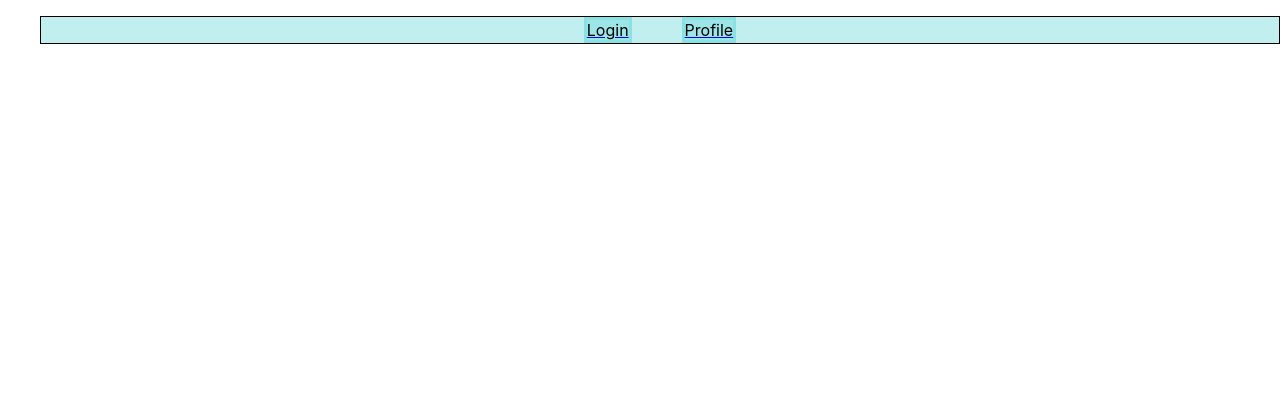
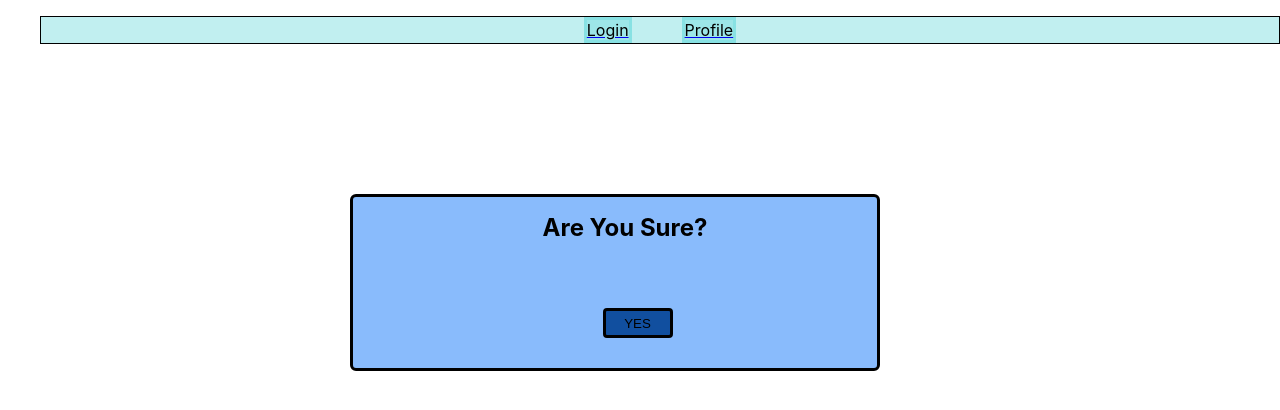
Before and after one commit to eswar7981/ExpenseTracker, a React (Create React App) app: page /logout in a window 1280 px wide. Shown: the top 410 px of the page. Built offline with nearby package versions, Linux system fonts and the light colour scheme.

Commit message:
added logout feature

```diff
--- a/src/App.js
+++ b/src/App.js
@@ -6,6 +6,7 @@ import Profile from './Components/Profile';
 import { Route,RouterProvider,Switch } from 'react-router-dom';
 import Navi from './Components/Navigation/Navi';
 import VerifyEmail from './Components/VerifyEmail';
+import LogOut from './Components/LogOut';
 
 function App() {
   return (
@@ -27,6 +28,9 @@ function App() {
   <Route path="/verifyemail">
     <VerifyEmail></VerifyEmail>
   </Route>
+  <Route path="/logout">
+    <LogOut></LogOut>
+  </Route>
   </>
   </Switch>
   </>
--- /dev/null
+++ b/src/Components/LogOut.css
@@ -0,0 +1,19 @@
+
+
+.titled{
+    margin-left: 20px;
+    margin-bottom: 50px;
+}
+
+
+.bts{
+    margin-left: 80px;
+}
+
+.bts button{
+    border:solid;
+    border-radius: 4px;
+    width: 70px;
+    height: 30px;
+    background-color:rgb(17, 79, 159);
+}
--- /dev/null
+++ b/src/Components/LogOut.js
@@ -0,0 +1,33 @@
+import React from 'react'
+import './LogOut.css'
+
+import {useHistory} from 'react-router-dom'
+const LogOut = () => {
+
+    const history=useHistory()
+
+
+    const logoutHandler=(e)=>{
+        e.preventDefault()
+        localStorage.removeItem('login')
+        history.replace('./login')
+    }
+  return (
+    <div>
+   <div className='box'>
+    <div className='titled'>
+        <h1>Are You Sure?</h1>
+    </div>
+    <div>
+        <form onSubmit={logoutHandler}>
+        <div className='bts'>
+            <button>YES</button>
+        </div>
+        </form>
+    </div>
+    </div>
+    </div>
+  )
+}
+
+export default LogOut
--- a/src/Components/Login.js
+++ b/src/Components/Login.js
@@ -1,7 +1,10 @@
 import React, { useState } from "react";
 import "./Login.css";
+import {useHistory} from 'react-router-dom'
+const Login = () => {
 
-const Login = () => {
+  const history=useHistory()
+
   const [details, setDetails] = useState({
     email: "",
     password: "",
@@ -12,7 +15,6 @@ const Login = () => {
   const dataHandler = (e) => {
     e.preventDefault();
 
-
     if (!login) {
       fetch(
         "https://identitytoolkit.googleapis.com/v1/accounts:signInWithPassword?key=AIzaSyAjGnWVeAziSlwIlc4VUJwIEJBZoibh8LE",
@@ -21,7 +23,7 @@ const Login = () => {
           body: JSON.stringify({
             email: details.email,
             password: details.password,
-              returnSecureToken:true,
+            returnSecureToken: true,
           }),
           headers: {
             "Content-Type": "application/json",
@@ -39,19 +41,16 @@ const Login = () => {
           }
         })
         .then((data) => {
-            localStorage.setItem('login',data.idToken)
+          localStorage.setItem("login", data.idToken);
           console.log(data.idToken);
-            alert("login Successful")
+          alert("login Successful");
+          history.replace('/profile')
         })
         .catch((err) => {
           alert("Authentication failed");
         });
       setDetails({ email: "", password: "", confirmPassword: "" });
-
-
-      }
-
-    else{
+    } else {
       if (details.password === details.confirmPassword) {
         if (login) {
           fetch(
@@ -77,10 +76,10 @@ const Login = () => {
           setDetails({ email: "", password: "", confirmPassword: "" });
           setLogin(true);
         }
-
       } else {
         alert("password is not same in both fields");
-    }}
+      }
+    }
   };
 
   const emailHandler = (e) => {
@@ -112,7 +111,8 @@ const Login = () => {
               required
             ></input>
           </div>
-         {!login ? <div className="field2">
+          {!login ? (
+            <div className="field2">
               <label>Password</label>
               <input
                 type="password"
@@ -120,16 +120,17 @@ const Login = () => {
                 onChange={passwordHandler}
                 required
               ></input>
-          </div> :<div className="field2">
+            </div>
+          ) : (
+            <div className="field2">
               <label>Password</label>
               <input
-
                 value={details.password}
                 onChange={passwordHandler}
                 required
               ></input>
             </div>
-}
+          )}
           {login && (
             <div className="field3">
               <label>Confirm Password</label>
--- a/src/Components/Navigation/Navi.js
+++ b/src/Components/Navigation/Navi.js
@@ -25,7 +25,7 @@ const Navi = () => {
                         </NavLink>
                     </li>
                     {localStorage.getItem('login')
-                    &&
+                    && <>
                     <li className='head1'>
                         <NavLink to="/verifyemail">
                             < div className='btn'>
@@ -33,6 +33,13 @@ const Navi = () => {
                             </div>
                         </NavLink>
                     </li>
+                    <li className='head1'>
+                        <NavLink to="/logout">
+                            < div className='btn'>
+                                LogOut
+                            </div>
+                        </NavLink>
+                    </li></>
 }
                 </div>
             </ul>
```
Lines whose indentation alone changed are shown as unchanged.
